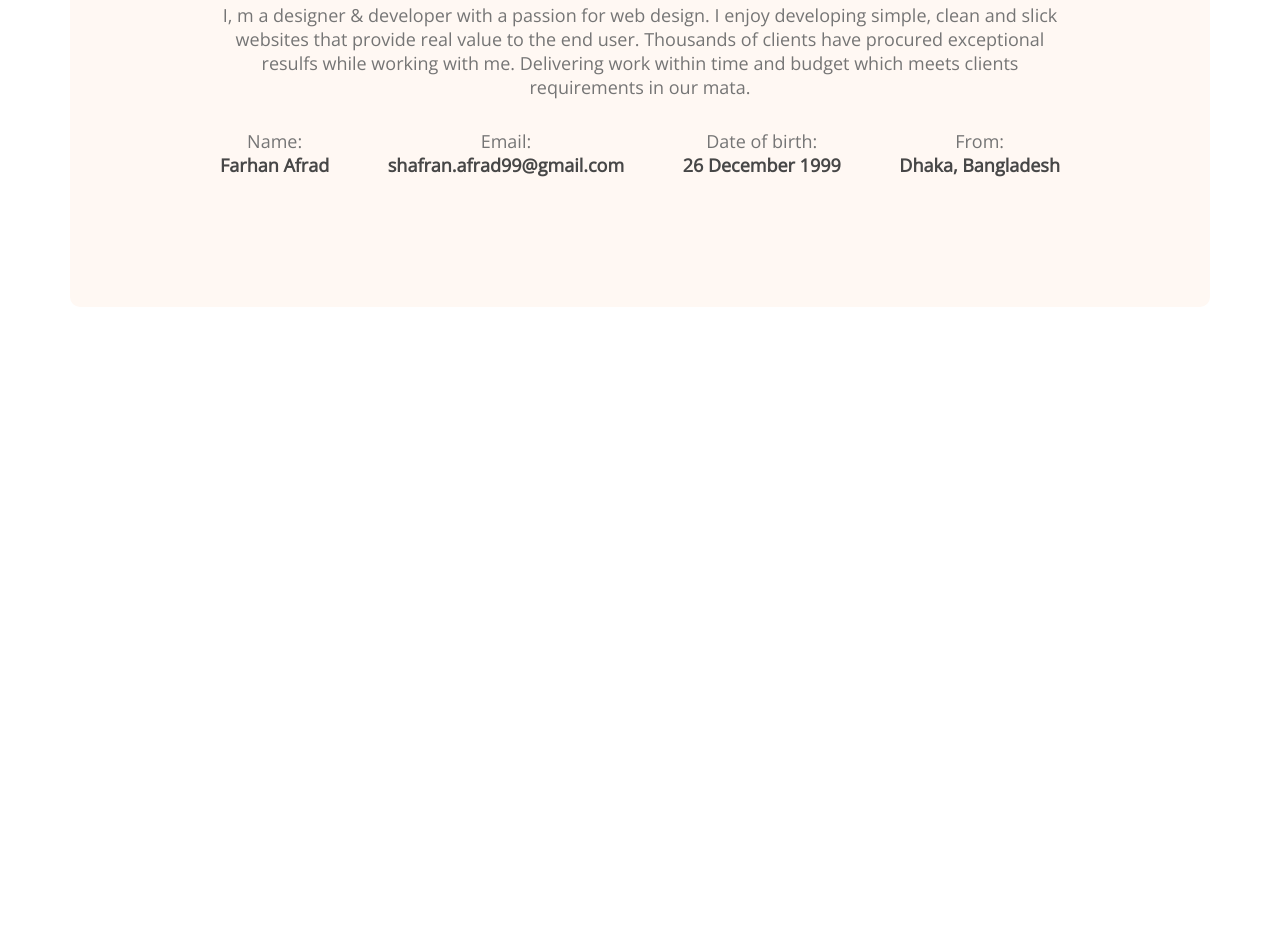
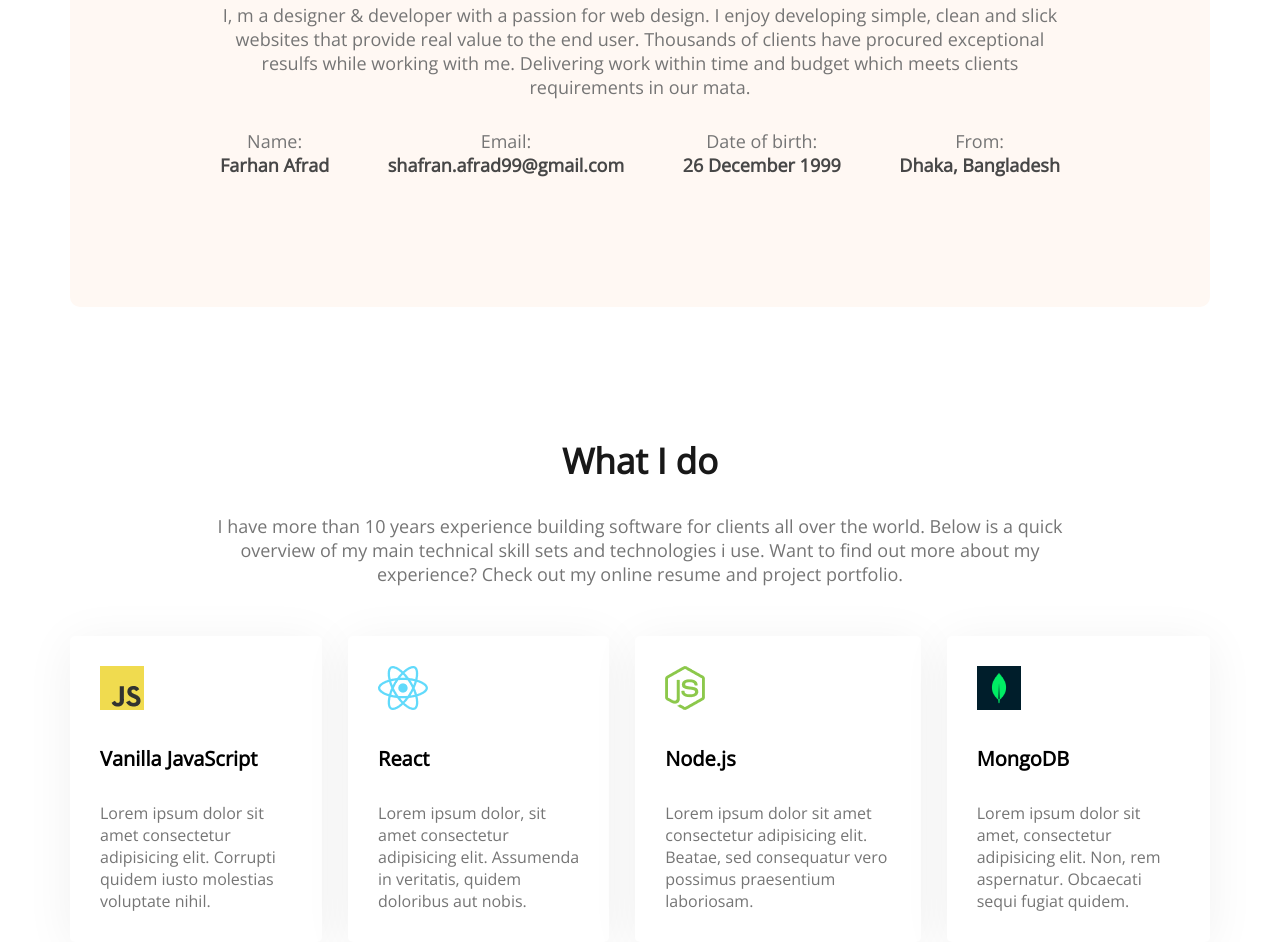
Before and after one commit to Farhan-Afrad/my-portfolio, a plain HTML site: page index.html in a window 1280 px wide. Shown: the part 1171-2113 px from the top of the page. Before the commit the page ends 1478 px from the top, so only its background shows below. Drawn offline with nearby package versions, Linux system fonts and the light colour scheme.

Commit message:
skills contain added

```diff
--- a/index.html
+++ b/index.html
@@ -56,6 +56,31 @@
             </div>
         </section>
         <section class="what-i-do">
+            <h3 class="section-title">What I do</h3>
+            <p class="section-description">I have more than 10 years experience building software for clients all over the world. Below is a quick overview of my main technical skill sets and technologies i use. Want to find out more about my experience? Check out my online resume and project portfolio.</p>
+            <div class="skills-container">
+                <div class="skill">
+                    <img src="images/icons/js.png" alt="">
+                    <p class="skill-title">Vanilla JavaScript</p>
+                    <p class="skill-description">Lorem ipsum dolor sit amet consectetur adipisicing elit. Corrupti quidem iusto molestias voluptate nihil.
+                    </p>
+                </div>
+                <div class="skill">
+                    <img src="images/icons/react.png" alt="">
+                    <p class="skill-title">React</p>
+                    <p class="skill-description">Lorem ipsum dolor, sit amet consectetur adipisicing elit. Assumenda in veritatis, quidem doloribus aut nobis.</p>
+                </div>
+                <div class="skill">
+                    <img src="images/icons/nodejs.png" alt="">
+                    <p class="skill-title">Node.js</p>
+                    <p class="skill-description">Lorem ipsum dolor sit amet consectetur adipisicing elit. Beatae, sed consequatur vero possimus praesentium laboriosam.</p>
+                </div>
+                <div class="skill">
+                    <img src="images/icons/mongo.png" alt="">
+                    <p class="skill-title">MongoDB</p>
+                    <p class="skill-description">Lorem ipsum dolor sit amet, consectetur adipisicing elit. Non, rem aspernatur. Obcaecati sequi fugiat quidem.</p>
+                </div>
+            </div>
 
         </section>
         <section class="resume">
--- a/styles/portfolio.css
+++ b/styles/portfolio.css
@@ -104,3 +104,41 @@ nav ul li{
     font-size: 18px;
     color: #474747;
 }
+
+/*what-i-do section styles */
+
+.what-i-do{
+    text-align: center;
+    margin-top: 130px;
+
+}
+.what-i-do .section-description{
+    text-align: center;
+    /* margin-bottom: 50px; */
+    width: 900px;
+    margin:0px auto 50px;
+
+}
+.skills-container{
+    display: flex;
+    gap:26px;
+
+}
+.skill{
+    text-align: left;
+    background: white;
+    padding: 30px;
+    border-radius: 5px;
+    box-shadow: 0px 6px 50px rgba(0, 0, 0, 0.06);
+}
+.skill > img{
+    margin-bottom: 30px;
+}
+.skill-title{
+    font-size: 20px;
+    font-weight: 700;
+    margin-bottom: 30px;
+}
+.skill-description{
+    color: #757575;
+}
```
